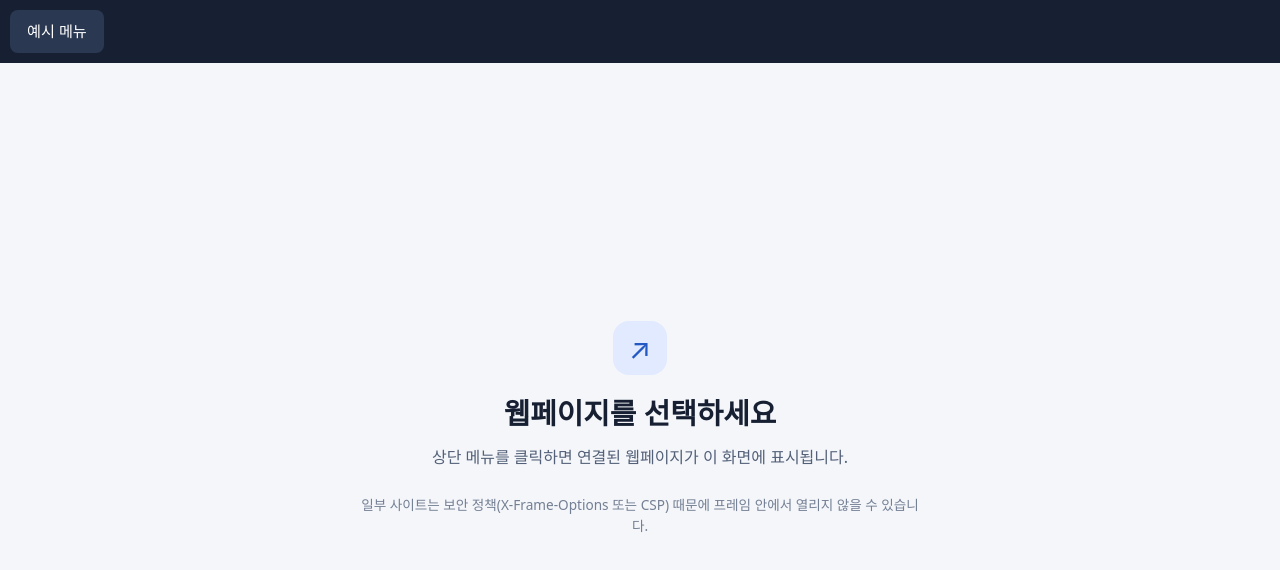
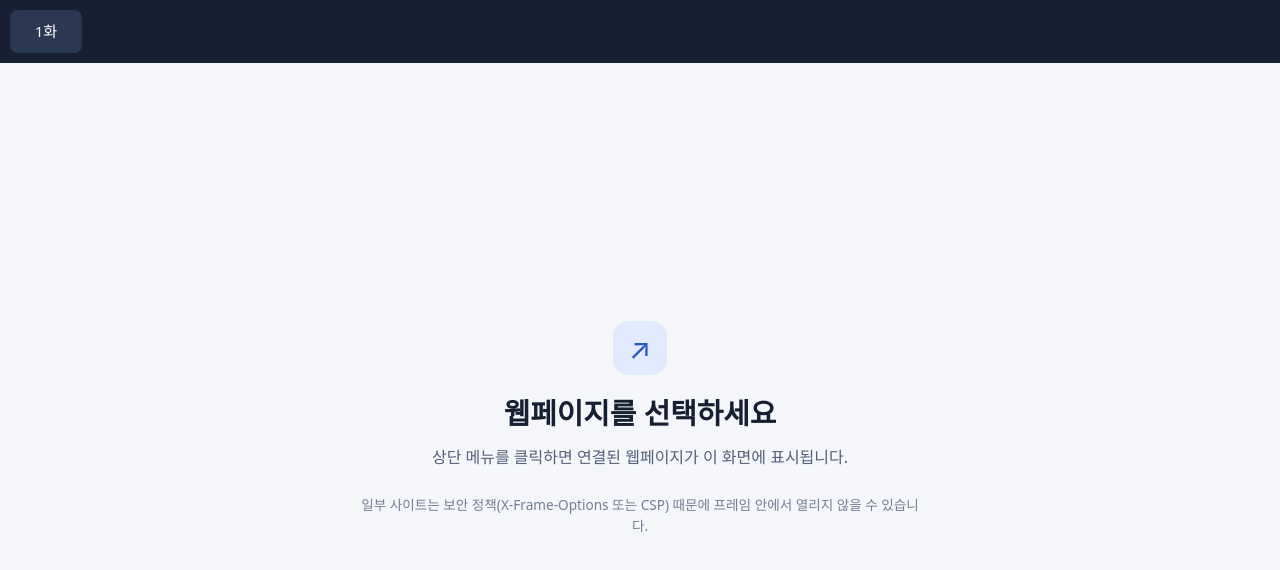
Before and after one commit to xabiere1/radio, a plain HTML site: page index.html in a window 1280 px wide. Drawn offline with Linux system fonts and the light colour scheme.

Commit message:
Update index.html

```diff
--- a/index.html
+++ b/index.html
@@ -141,7 +141,7 @@
   <header class="topbar">
     <nav id="menu" class="menu" aria-label="웹페이지 메뉴">
       <!-- 메뉴를 추가하려면 아래 예시처럼 menu-button 요소를 복사해 수정하세요. -->
-      <button class="menu-button" type="button" data-url="https://xabiere1.github.io/radio/radio_.html">예시 메뉴</button>
+      <button class="menu-button" type="button" data-url="https://xabiere1.github.io/radio/ep01/ep01.html">1화</button>
       <!--
       <button class="menu-button" type="button" data-url="https://www.wikipedia.org/">위키백과</button>
       <button class="menu-button" type="button" data-url="https://www.google.com/">검색</button>
```
